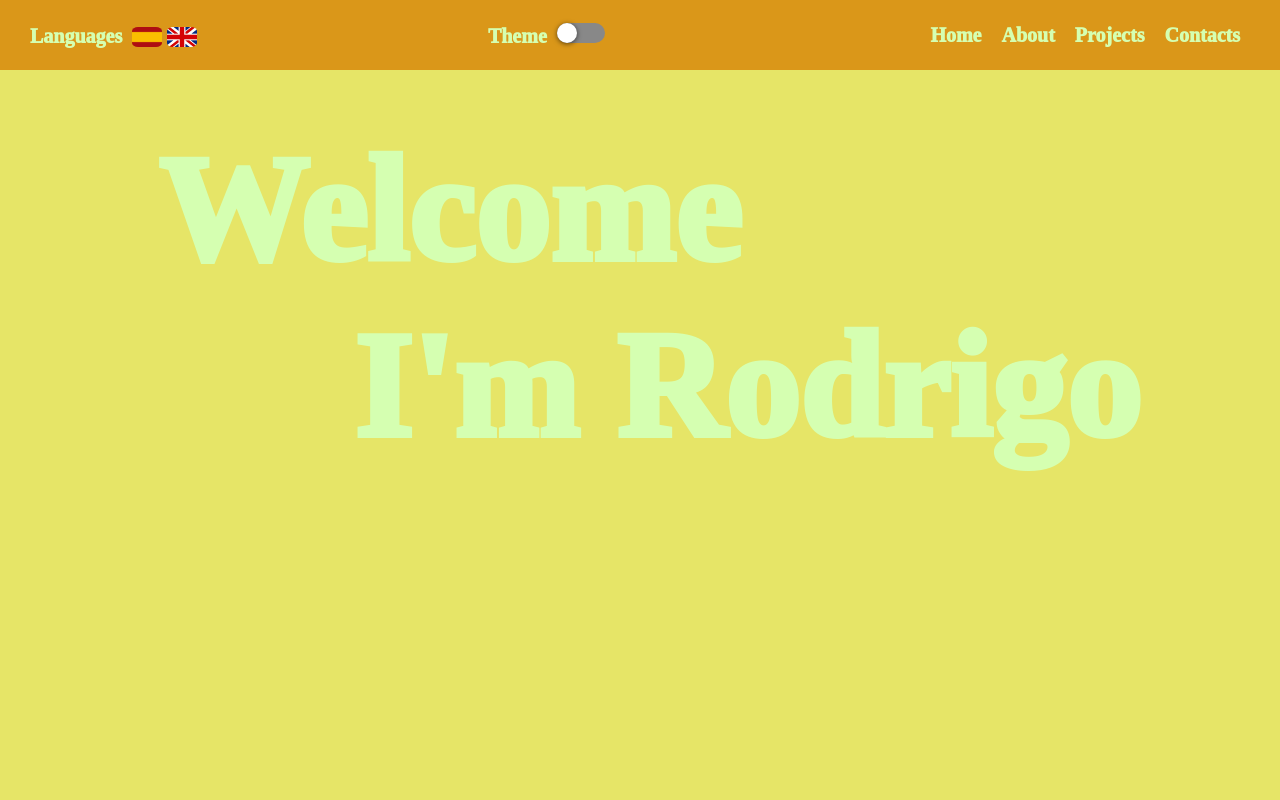
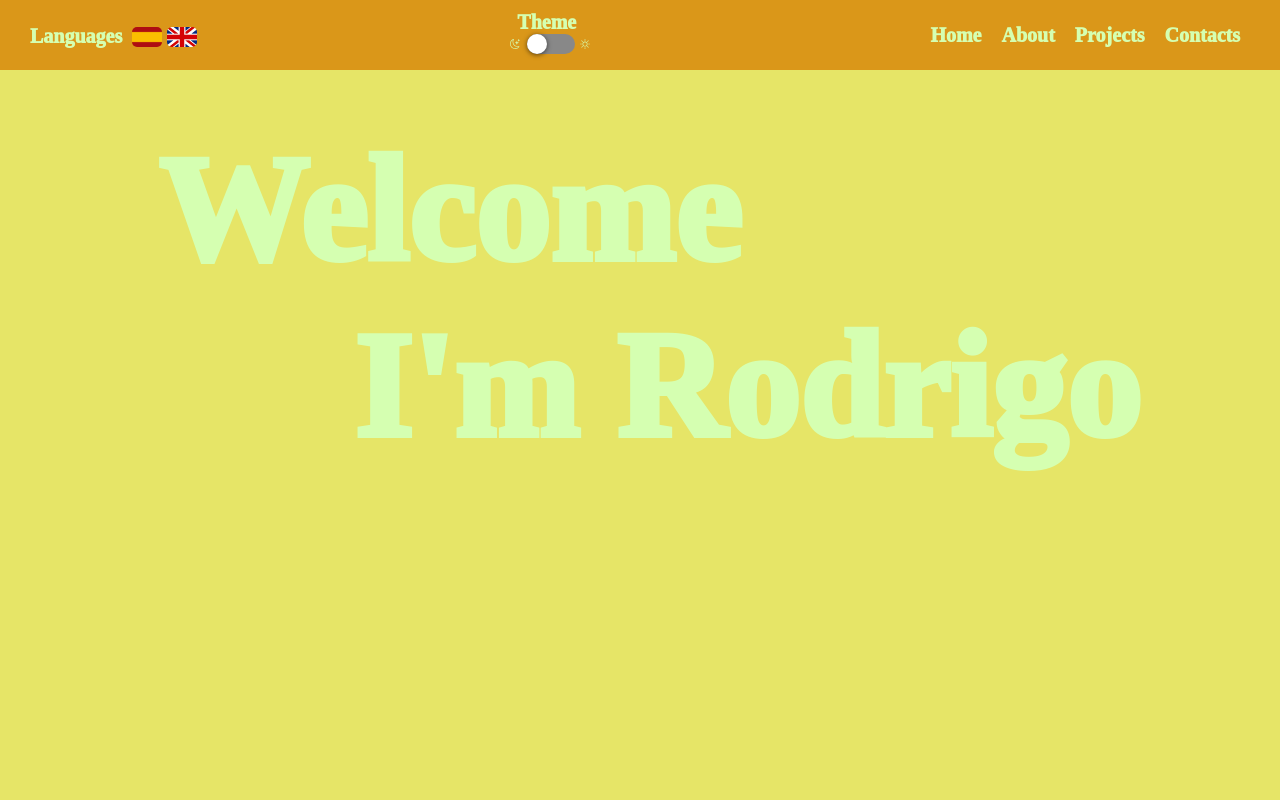
Before and after one commit to RodrigoSante/My-Personal-Web, a React (Create React App) app: page / in a window 1280 px wide. Shown: the top 800 px of the page. Built offline with nearby package versions, Linux system fonts and the light colour scheme; a web font is replaced by a local one.

Commit message:
Dark/Light theme working.

```diff
--- a/package.json
+++ b/package.json
@@ -4,6 +4,7 @@
   "private": true,
   "dependencies": {
     "@emailjs/browser": "^3.11.0",
+    "@react-icons/all-files": "^4.1.0",
     "@testing-library/jest-dom": "^5.17.0",
     "@testing-library/react": "^13.4.0",
     "@testing-library/user-event": "^13.5.0",
--- a/src/App.css
+++ b/src/App.css
@@ -19,5 +19,5 @@ html{
 }
 
 #Dark{
-    background-color: #000000;
+    background-color: #0c1b18;
 }
--- a/src/App.js
+++ b/src/App.js
@@ -10,6 +10,8 @@ import { ContactUs } from "./contactUs/ContactUs.js";
 import ReactSwitch from "react-switch";
 import { useState } from "react";
 import { useThemeContext } from  "./context/themeContext.js";
+import { BsMoonStars, BsSun } from "react-icons/bs";
+
 
 function App() {
 
@@ -21,7 +23,6 @@ function App() {
   const handleSwitch = (nextChecked) => {
     setContextTheme((state) => (state === "Light" ? "Dark":"Light"))
     setChecked(nextChecked)
-    //console.log(nextChecked)
   }
 
   return (
@@ -43,11 +44,12 @@ function App() {
               <FormattedMessage
               id="app.theme"
               defaultMessage="Theme"/>
+              <div className="switch">
                 <ReactSwitch
                   onChange={handleSwitch}
                   checked={checked}
-                onColor="#86d3ff"
-                onHandleColor="#2693e6"
+                  onColor="#56848b"
+                  onHandleColor="#34525e"
                   handleDiameter={20}
                   uncheckedIcon={false}
                   checkedIcon={false}
@@ -56,7 +58,13 @@ function App() {
                   height={20}
                   width={48}
                   className="react-switch"
-                id="material-switch"/>
+                  id="material-switch"
+                  />
+                  <BsMoonStars className="moon"/>
+                  <BsSun className="sun"/>
+
+              </div>
+
             </div>
             <ul className="nav-links">
               <li><a href="#home">
--- a/src/styles/StyleAbout.css
+++ b/src/styles/StyleAbout.css
@@ -63,6 +63,14 @@
     border-radius: 1em;
 }
 
+#Light .description{
+    background-color: #da9719;
+}
+
+#Dark .description{
+    background-color: #213432;
+}
+
 .images{
     width: 720px;
     height: 150px;
--- a/src/styles/StyleContact.css
+++ b/src/styles/StyleContact.css
@@ -13,6 +13,14 @@
     width: 50%;
     border-radius: 1em;
     padding: 30px;
+}
+
+#Light .form{
+    background-color: #da9719;
+}
+
+#Dark .form{
+    background-color: #213432;
 }
 
 .form-conteiner{
@@ -55,3 +63,7 @@
     background-color: #c33e00;
     color: #d5ffb1;
 }
+
+#Dark .form-cta:hover{
+    background-color: #56848b;
+}
--- a/src/styles/StyleNav.css
+++ b/src/styles/StyleNav.css
@@ -8,6 +8,14 @@
     padding: 0px 30px;
     position: fixed;
     z-index: 1000;
+}
+
+#Light .nav{
+    background-color: #da9719;
+}
+
+#Dark .nav{
+    background-color: #213432;
 }
 
 .languages{
@@ -24,7 +32,7 @@
 .spain-flag{
     height: 20px;
     width: 30px;
-    border-radius: 20%;
+    border-radius: 5px;
     position: relative;
     right: -10px;
     top: 4px;
@@ -40,7 +48,7 @@
     position: relative;
     right: -15px;
     top: 4px;
-    border-radius: 20%;
+    border-radius: 5px;
 }
 
 .english-flag:hover{
@@ -55,6 +63,28 @@
 
 .react-switch{
     padding: 0px 10px;
+}
+
+.switch{
+    position: relative;
+}
+
+.sun{
+    height: 10px;
+    width: auto;
+    position: absolute;
+    right: -5px;
+    top: 5px;
+    color: #d5ffb1;
+}
+
+.moon{
+    height: 10px;
+    width: auto;
+    position: absolute;
+    right: 65px;
+    top: 5px;
+    color: #d5ffb1;
 }
 
 .nav .nav-links{
@@ -79,3 +109,7 @@
 .nav .nav-links a:hover{
     color: #c33e00;
 }
+
+#Dark .nav .nav-links a:hover{
+    color: #56848b;
+}
--- a/src/styles/StyleProjects.css
+++ b/src/styles/StyleProjects.css
@@ -8,7 +8,6 @@
 }
 
 .projects-tittle{
-    background-color: aqua;
     font-size: 30px;
     color: #e9ffe6;
     width: 100%;
```
Also changed, not shown: public/colors.txt, public/icons.txt (added), 1 other file (tests, documents, lock files or other folders). Lines whose indentation alone changed are shown as unchanged.
